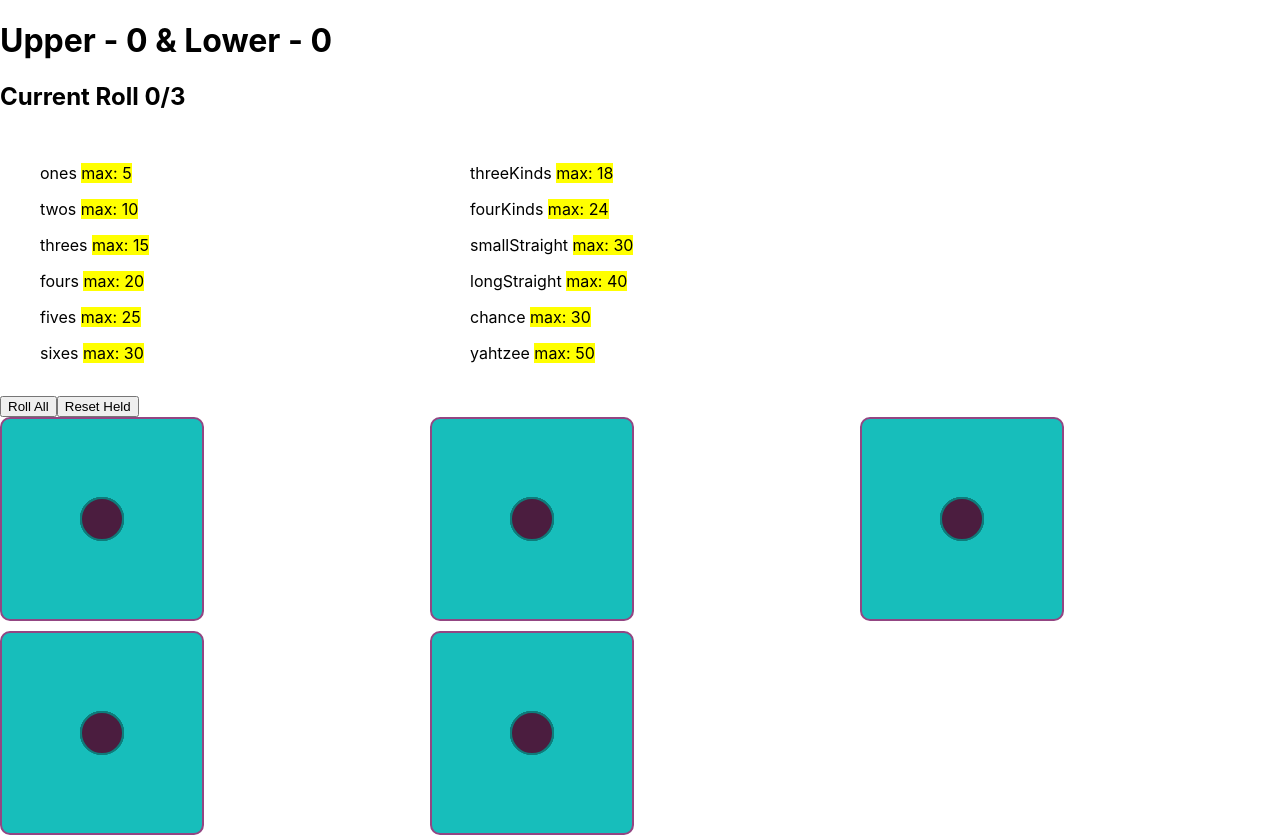
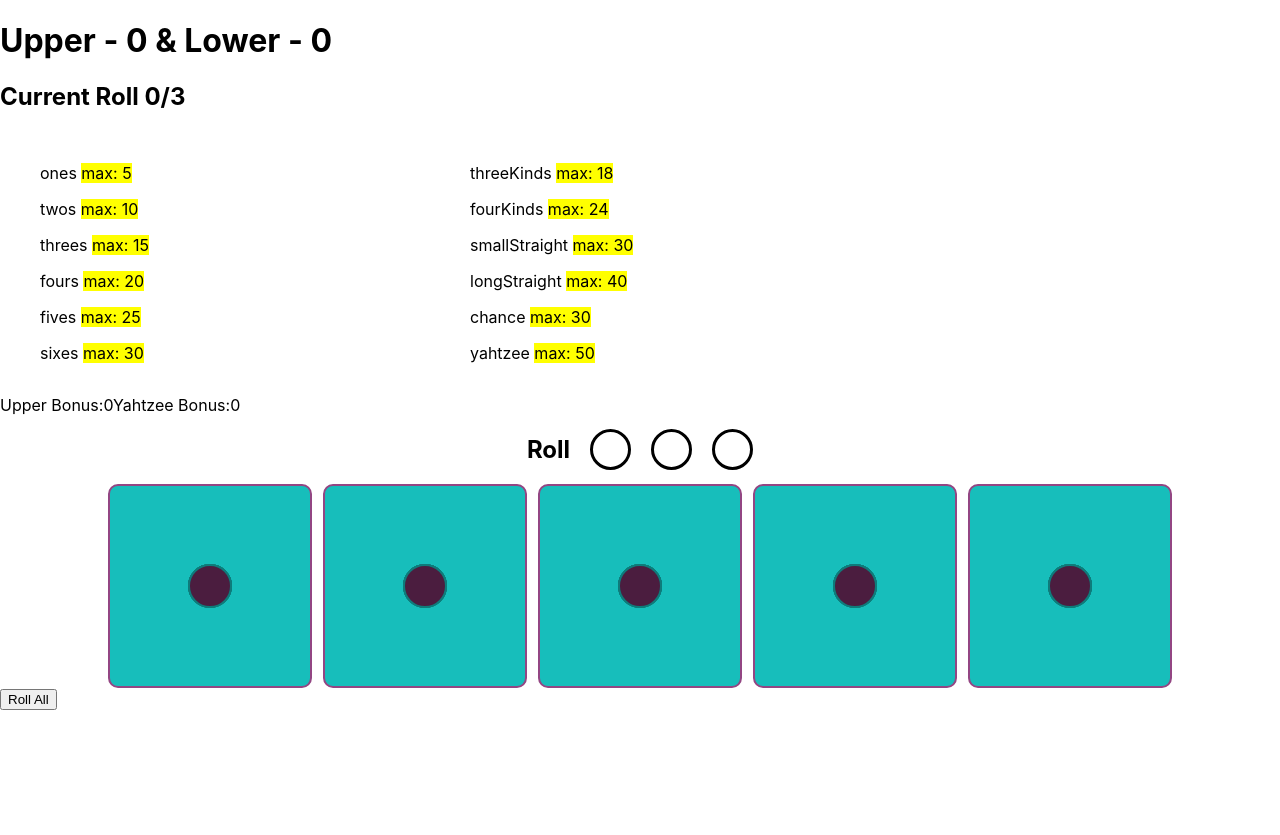
Before and after one commit to LiamMyles/yahtzee-redux, a React (Create React App) app: page / in a window 1280 px wide. After the commit the page ends 800 px from the top, so only its background shows below. Built offline with nearby package versions, Linux system fonts and the light colour scheme.

Commit message:
Added round markers

```diff
--- a/src/App.css
+++ b/src/App.css
@@ -1,7 +1,41 @@
 .dice {
   display: grid;
-  grid-template-columns: repeat(3, 1fr);
+  grid-template-columns: repeat(auto-fit, 205px);
   grid-gap: 10px;
+  justify-items: center;
+  justify-content: center;
+}
+
+.round-tracker {
+  display: grid;
+  grid-template-columns: repeat(4, auto);
+  justify-content: center;
+  align-items: center;
+  grid-gap: 20px;
+}
+
+.round-tracker__counter {
+  width: 35px;
+  height: 35px;
+  border: solid 3px black;
+  border-radius: 100%;
+  position: relative;
+}
+
+.round-tracker__counter::before {
+  content: '';
+  position: absolute;
+  width: 35px;
+  height: 35px;
+  border-radius: 100%;
+  background-color: rebeccapurple;
+  transition: transform 0.2s ease-out;
+  transform: scale(0);
+  z-index: -1;
+}
+
+.round-tracker__counter--counted::before {
+  transform: scale(1)
 }
 
 .score-board {
--- a/src/App.jsx
+++ b/src/App.jsx
@@ -98,6 +98,15 @@ function App() {
             dispatchGameState={dispatchGameState}
             canScore={gameState.currentDiceRoll > 0}
           />
+          <div className="bonus-scores">
+            <span className="bonus-scores__upper">
+              Upper Bonus:<span>{upperBonusScore}</span>
+            </span>
+            <span className="bonus-scores__yathzee">
+              Yahtzee Bonus:
+              <span className="bonus-scores__score">{yathzeeBonusScore}</span>
+            </span>
+          </div>
           <div>
             <Dice
               dispatchGameState={dispatchGameState}
--- a/src/yahtzee-components/Dice.jsx
+++ b/src/yahtzee-components/Dice.jsx
@@ -90,21 +90,17 @@ export default function Dice({
 
   return (
     <>
-      <button
-        disabled={isOutOfRolls}
-        onClick={() => {
-          dispatchDice({ type: "rollDice" });
-        }}
-      >
-        Roll All
-      </button>
-      <button
-        onClick={() => {
-          dispatchDice({ type: "resetHeld" });
-        }}
-      >
-        Reset Held
-      </button>
+      <div className="round-tracker">
+        <h2>Roll</h2>
+        {Array.from({ length: 3 }, (v, index) => {
+          const classes = `round-tracker__counter${
+            index < diceState.currentRoll
+              ? " round-tracker__counter--counted"
+              : ""
+          }`;
+          return <div className={classes} />;
+        })}
+      </div>
       <section className="dice">
         {diceState.dice.map((dieState, index) => (
           <div key={index}>
@@ -123,6 +119,14 @@ export default function Dice({
           </div>
         ))}
       </section>
+      <button
+        disabled={isOutOfRolls}
+        onClick={() => {
+          dispatchDice({ type: "rollDice" });
+        }}
+      >
+        Roll All
+      </button>
     </>
   );
 }
```
